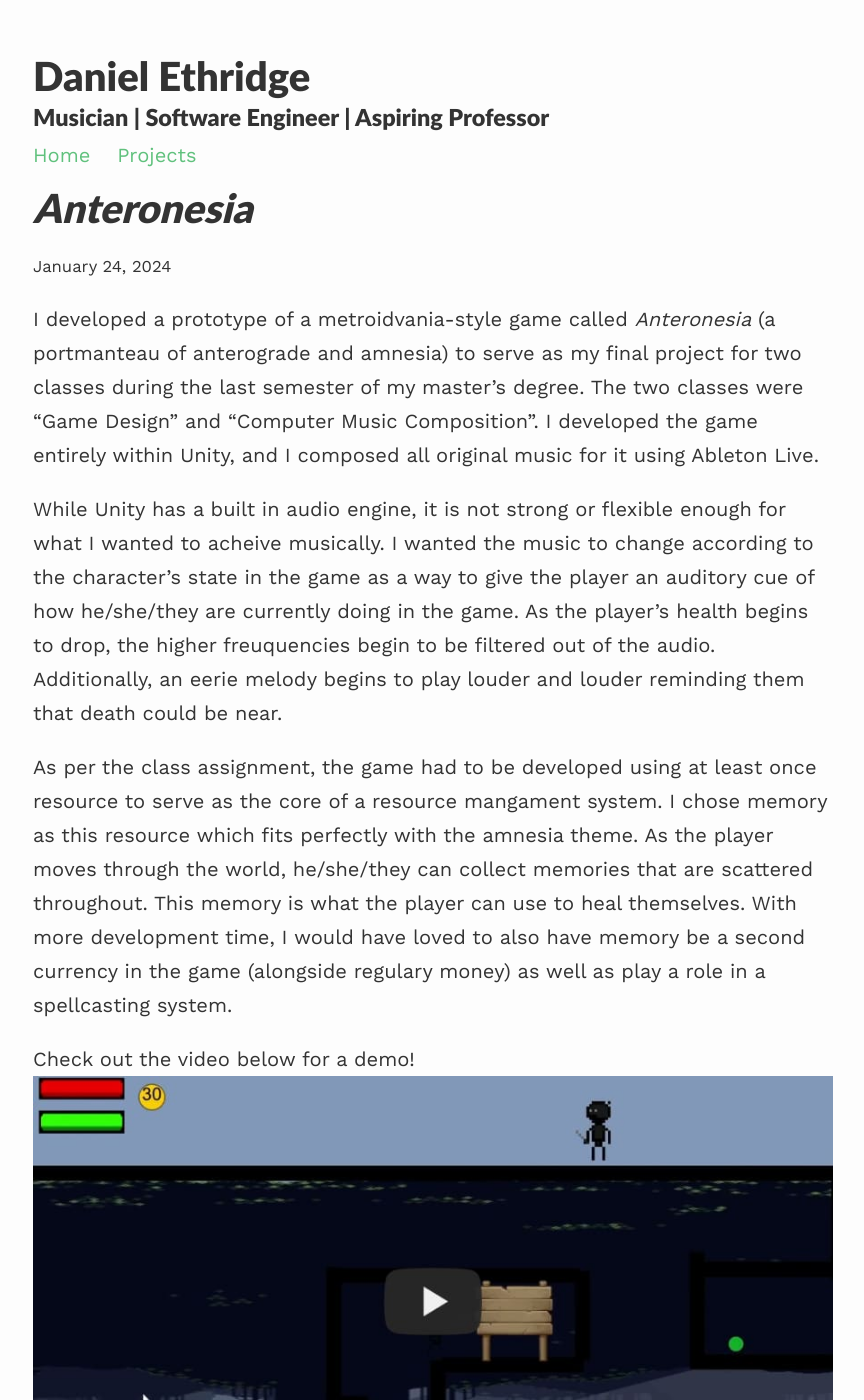
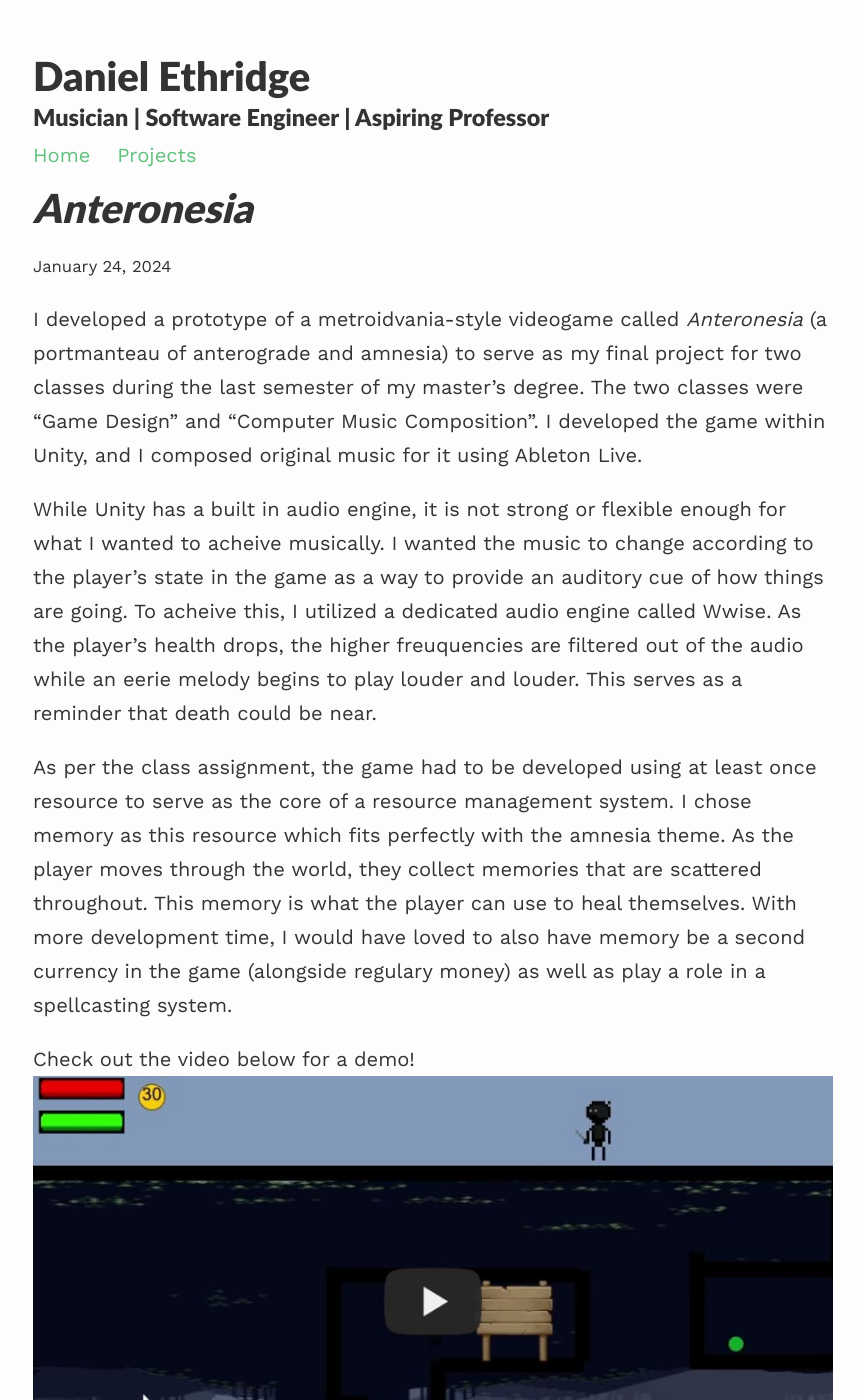
Before and after one commit to daniel-ethridge/daniel-ethridge.github.io, a Jekyll site: the page built from _projects/anteronesia.md, in a window 1280 px wide and 1400 px high. Shown: the whole window, without its empty margins (207-1071 px from the left). Built offline with Jekyll 4.4.1, drawn with Linux system fonts in a browser that asks for light colours; nearby versions of some CDN libraries.

Commit message:
Updated project pages and added new one for Welcome to your Heart

```diff
--- a/_projects/anteronesia.md
+++ b/_projects/anteronesia.md
@@ -4,21 +4,20 @@ title: <i>Anteronesia</i>
 description: Video Game Prototype Exploring Anterograde Amnesia
 ---
 
-I developed a prototype of a metroidvania-style game called <i>Anteronesia</i> (a portmanteau of anterograde and
+I developed a prototype of a metroidvania-style videogame called <i>Anteronesia</i> (a portmanteau of anterograde and
 amnesia) to serve as my final project for two classes during the last semester of my master's degree.
-The two classes were "Game Design" and "Computer Music Composition". I developed the game entirely within
-Unity, and I composed all original music for it using Ableton Live.
+The two classes were "Game Design" and "Computer Music Composition". I developed the game within
+Unity, and I composed original music for it using Ableton Live.
 
-While Unity has a built in audio engine,
-it is not strong or flexible enough for what I wanted to acheive musically. I wanted the music to change
-according to the character's state in the game as a way to give the player an auditory cue of how he/she/they
-are currently doing in the game. As the player's health begins to drop, the higher freuquencies begin to be
-filtered out of the audio. Additionally, an eerie melody begins to play louder and louder reminding them that
-death could be near.
+While Unity has a built in audio engine, it is not strong or flexible enough for what I wanted to acheive musically.
+I wanted the music to change according to the player's state in the game as a way to provide an auditory
+cue of how things are going. To acheive this, I utilized a dedicated audio engine called Wwise.
+As the player's health drops, the higher freuquencies are filtered out of the audio while an eerie melody begins to play louder and louder.
+This serves as a reminder that death could be near.
 
 As per the class assignment, the game had to be developed using at least once resource to serve as the core of a
-resource mangament system. I chose memory as this resource which fits perfectly with the amnesia theme.
-As the player moves through the world, he/she/they can collect memories that are scattered throughout.
+resource management system. I chose memory as this resource which fits perfectly with the amnesia theme.
+As the player moves through the world, they collect memories that are scattered throughout.
 This memory is what the player can use to heal themselves. With more development time, I would
 have loved to also have memory be a second currency in the game (alongside regulary money) as well as play a
 role in a spellcasting system.
```
Also changed, not shown: _projects/gtri.md (+7 -9 lines), _projects/magnebacus.md (+4 -1 lines), _projects/masters-project.md (+4 -4 lines), _projects/music.md (+7 -4 lines), _projects/welcome-to-your-heart.md (added, +36 -0 lines).
